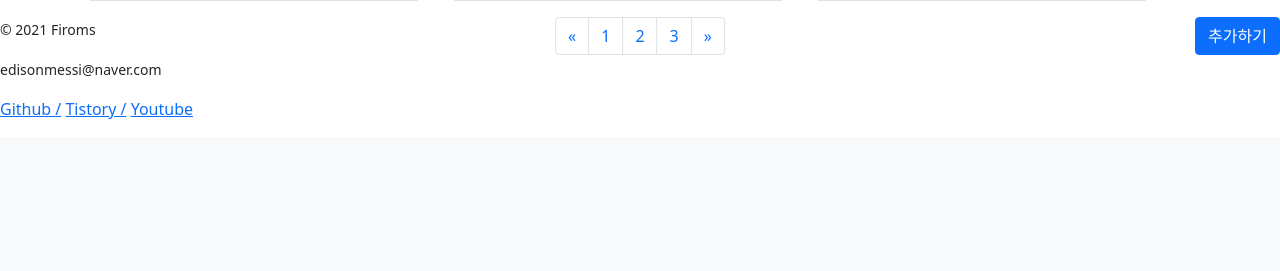
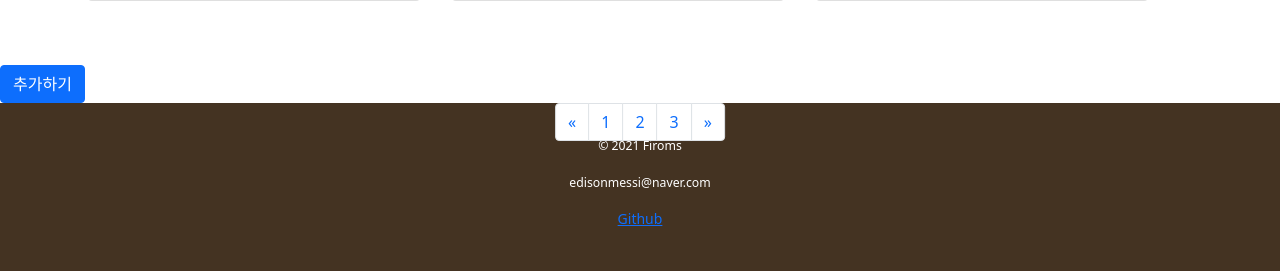
Before and after one commit to Firoms/LiveSoccerCenter, a Django app: page /post/ in a window 1280 px wide. Shown: the part 1320-1591 px from the top of the page. Before the commit the page ends 1439 px from the top, so only its background shows below. Run offline with Django 3.2, Linux system fonts and the light colour scheme; data comes from the database, SQL or seed files in the repository; both versions use the stored data as it was after the commit; some libraries are stand-ins or nearby versions.

Commit message:
2021/05/11

```diff
--- /dev/null
+++ b/post/static/post/index.css
@@ -0,0 +1,11 @@
+footer{
+    background: #432;
+    text-align: center;
+    padding: 26px 0;
+
+}
+footer p {
+    color: #fff;
+    margin-top: 5px;
+    font-size: 0.875rem;
+}
--- a/post/templates/post/index.html
+++ b/post/templates/post/index.html
@@ -4,12 +4,12 @@
 <head>
     <title>Sound Makes Football</title>
     {% load static %}
+    <link rel="stylesheet" type="text/css" href="{% static 'post/index.css' %}" />
     <link rel="stylesheet" type="text/css" href="{% static 'post/bootstrap.min.css' %}" />
     <link rel="stylesheet" type="text/css" href="{% static 'post/bootstrap.min.css.map' %}" />
 </head>
 
 <body>
-
     <nav class="navbar navbar-expand-lg navbar-light bg-light mb-5 ml-auto">
         <div class="container">
             <a class="navbar-brand" href="#">
@@ -38,13 +38,13 @@
                         <a class="nav-link" href="#">로그인</a>
                     </li>
                     <li class="nav-item">
-                        <a class="nav-link" href="#">회원가입</a>
+                        <a class="nav-link" href="{% url 'user:signup' %}">회원가입</a>
                     </li>
                 </ul>
             </div>
         </div>
     </nav>
-    <div class="row row-cols-1 row-cols-md-3 g-4 ms-5 me-5 container">
+    <div class="row row-cols-1 row-cols-md-3 g-4 ms-5 me-5 mb-5 container">
         {% if Post_data %}
         {% for data in Post_data %}
         <div class="col p-3">
@@ -83,7 +83,7 @@
         {% endif %}
     </div>
 
-    <form action="{% url 'post:add' %}" method="GET" class="position-absolute end-0">
+    <form action="{% url 'post:add' %}" method="GET">
         <div class="col-12">
             <button type="submit" class="btn btn-primary">추가하기</button>
         </div>
@@ -108,11 +108,9 @@
     </nav>
     <footer>
         <p><small>&copy; 2021 Firoms</small></p>
-        <p><small> edisonmessi@naver.com</small></p>
+        <p><small>edisonmessi@naver.com</small></p>
         <p>
-            <a href="https://github.com/Firoms">Github /</a>
-            <a href="https://firoms.tistory.com/">Tistory /</a>
-            <a href="https://www.youtube.com/channel/UCvjZ9NUicMKNc2GzQoFeyRA/">Youtube</a>
+            <a href="https://github.com/Firoms">Github</a>
         </p>
     </footer>
 
--- a/user/models.py
+++ b/user/models.py
@@ -3,4 +3,4 @@ from django.contrib.auth.models import AbstractUser
 
 # Create your models here.
 class User(AbstractUser):
-    pass
+    nickname = models.CharField(max_length=10, null=False, default='noname')
--- a/user/urls.py
+++ b/user/urls.py
@@ -4,4 +4,5 @@ from . import views
 app_name = "user"
 urlpatterns = [
     path("", views.index, name="index"),
+    path("signup", views.signup, name="signup")
 ]
```
Also changed, not shown: user/templates/user/login.html (added, +16 -0 lines), user/templates/user/signup.html (added, +18 -0 lines), user/templates/user/signup_c.html (added, +9 -0 lines), user/views.py (+27 -0 lines), db.sqlite3, post/migrations/0004_auto_20210511_2018.py (added), user/migrations/0002_user_nickname.py (added), user/templates/user/login_c.html (added).
